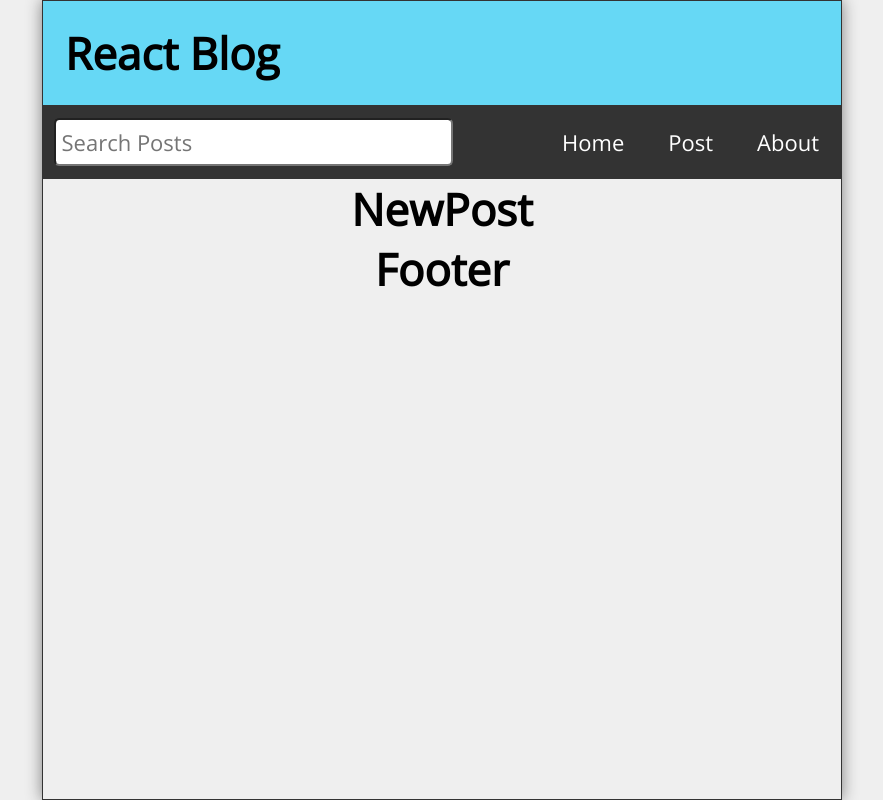
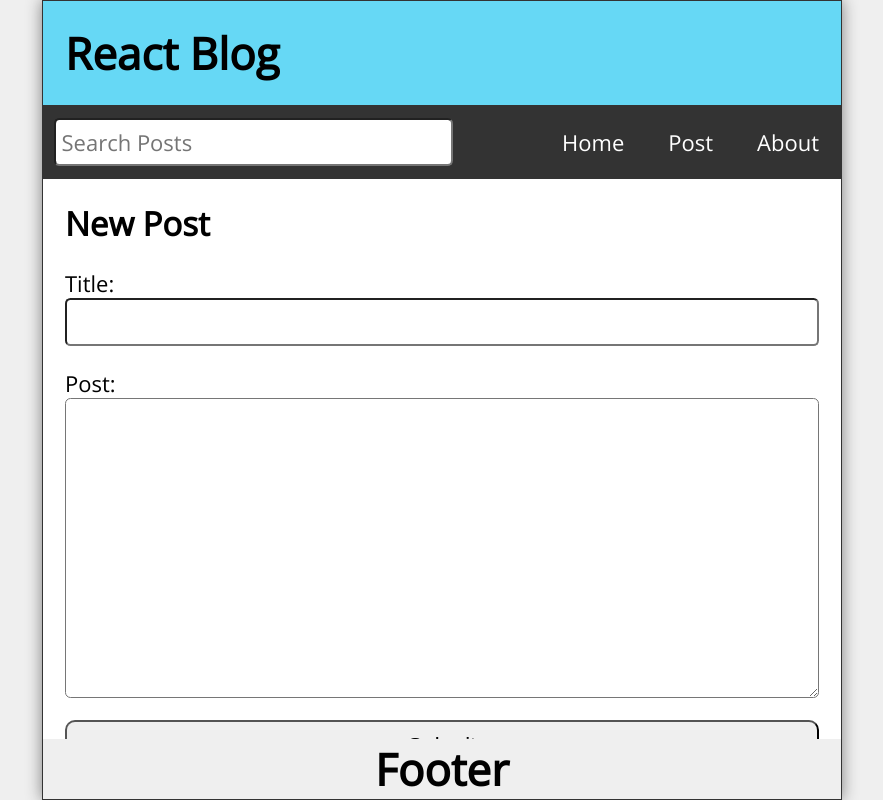
Before and after one commit to ktllama/reactblog, a React (Create React App) app: page /post in a window 1280 px wide. Shown: the whole page, without its empty margins (198-1081 px from the left). Built offline with nearby package versions, Linux system fonts and the light colour scheme.

Commit message:
new post form complete

```diff
--- a/src/NewPost.js
+++ b/src/NewPost.js
@@ -1,7 +1,27 @@
-const NewPost = () => {
+const NewPost = ({
+    handleSubmit, postTitle, setPostTitle, postBody, setPostBody
+}) => {
     return (
-        <main>
-            <h1>NewPost</h1>
+        <main className="NewPost">
+            <h2>New Post</h2>
+            <form className="newPostForm" onSubmit={handleSubmit}>
+                <label htmlFor="postTitle">Title:</label>
+                <input
+                    id="postTitle"
+                    type="text"
+                    required
+                    value={postTitle}
+                    onChane={(e) =>  setPostTitle=(e.target.value)}
+                />
+                <label htmlFor="postBody">Post:</label>
+                <textarea
+                    id="postBody"
+                    required
+                    value={postBody}
+                    onChange={(e) => setPostBody=(e.target.value)}
+                />
+                <button type="submit">Submit</button>
+            </form>
         </main>
     )
 };
```
